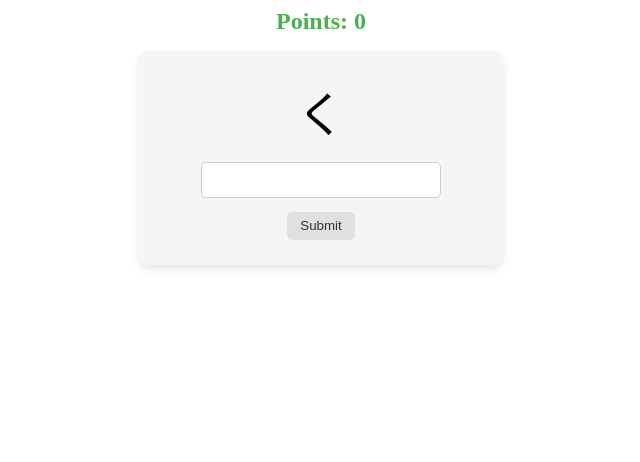
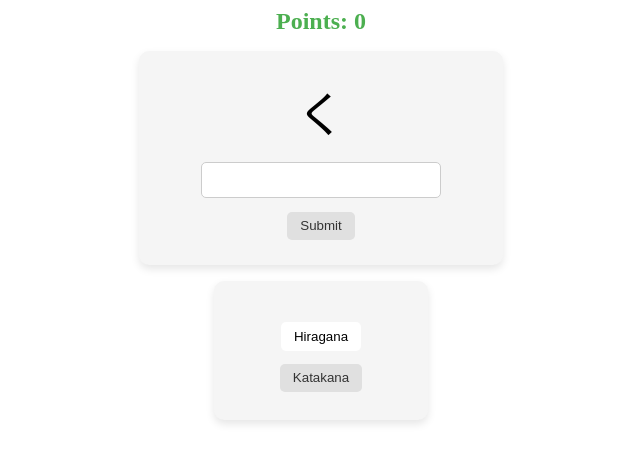
Before and after one commit to KoroSensei10/Kana, a SvelteKit app: page / in a window 1280 px wide. Shown: the top 462 px of the page, without its empty margins (319-959 px from the left). Built offline with nearby package versions, Linux system fonts and the light colour scheme.

Commit message:
Ajout support Katakana

```diff
--- a/src/routes/+page.svelte
+++ b/src/routes/+page.svelte
@@ -1,16 +1,24 @@
 <script>
   import kana from '$lib/kana.js';
 
+  const TIMEOUT_DURATION = 800;
   let points = 0;
   let answer = '';
   let wrongAnswer = false;
   const kanaKeys = Object.keys(kana);
   let currentKanaKey = getRandomKanaKey();
   $: backgroundColor = wrongAnswer ? '#ffdddd' : '#f5f5f5';
+  let hiragana = true;
+  $: currentKanaDisplay = hiragana ? kana[currentKanaKey].hiragana : kana[currentKanaKey].katakana;
 
   function getRandomKanaKey() {
     const randomIndex = Math.floor(Math.random() * kanaKeys.length);
     return kanaKeys[randomIndex];
+  }
+
+  function resetAnswer() {
+    answer = '';
+    wrongAnswer = false;
   }
 
   function checkAnswer() {
@@ -18,25 +26,26 @@
     if (answer.toLowerCase() === currentKanaKey) {
       points++;
       currentKanaKey = getRandomKanaKey();
-          wrongAnswer = false;
+      resetAnswer();
     } else {
       points = 0;
       wrongAnswer = true;
-          setTimeout(() => {
-              wrongAnswer = false;
-          }, 800);
+      setTimeout(resetAnswer, TIMEOUT_DURATION);
     }
-      answer = '';
   }
 </script>
 
 <div class="points-display">Points: {points}</div>
 <div class="container" style="background-color: {backgroundColor}">
-  <label for="kana-display" class="kana-display">{kana[currentKanaKey].hiragana}</label>
+  <label for="kana-display" class="kana-display">{currentKanaDisplay}</label>
   <input type="text" id="answer-input" bind:value={answer} on:keyup={event => event.key === 'Enter' && checkAnswer()}>
   <button on:click={checkAnswer}>Submit</button>
 </div>
 
+<div class="kana-infos">
+  <button class:active={hiragana} on:click={() => hiragana = true}>Hiragana</button>
+  <button class:active={!hiragana} on:click={() => hiragana = false}>Katakana</button>
+</div>
 <style>
   .container {
     background-color: #f5f5f5;
@@ -91,4 +100,32 @@
     color: #4CAF50;
     margin-bottom: 1rem; /* Espacement entre les points et le cadre */
   }
+
+  .kana-infos {
+    background-color: #f5f5f5;
+    padding: 2rem;
+    border-radius: 10px;
+    width: 150px;
+    height: 75px;
+    margin: auto;
+    margin-bottom: 1rem; /* Ajout d'un espace en dessous du cadre pour les points */
+    box-shadow: 0 4px 8px rgba(0, 0, 0, 0.1);
+    display: flex;
+    flex-direction: column;
+    justify-content: center;
+    align-items: center;
+  }
+  .kana-infos button {
+    border: none;
+    padding: 0.5em 1em;
+    border-radius: 5px;
+    cursor: pointer;
+    margin-top: 1em;
+  }
+
+  .kana-infos button.active {
+    background-color: #ffffff;
+    color: #000000;
+    cursor: default;
+  }
 </style>
```
Lines whose indentation alone changed are shown as unchanged.
